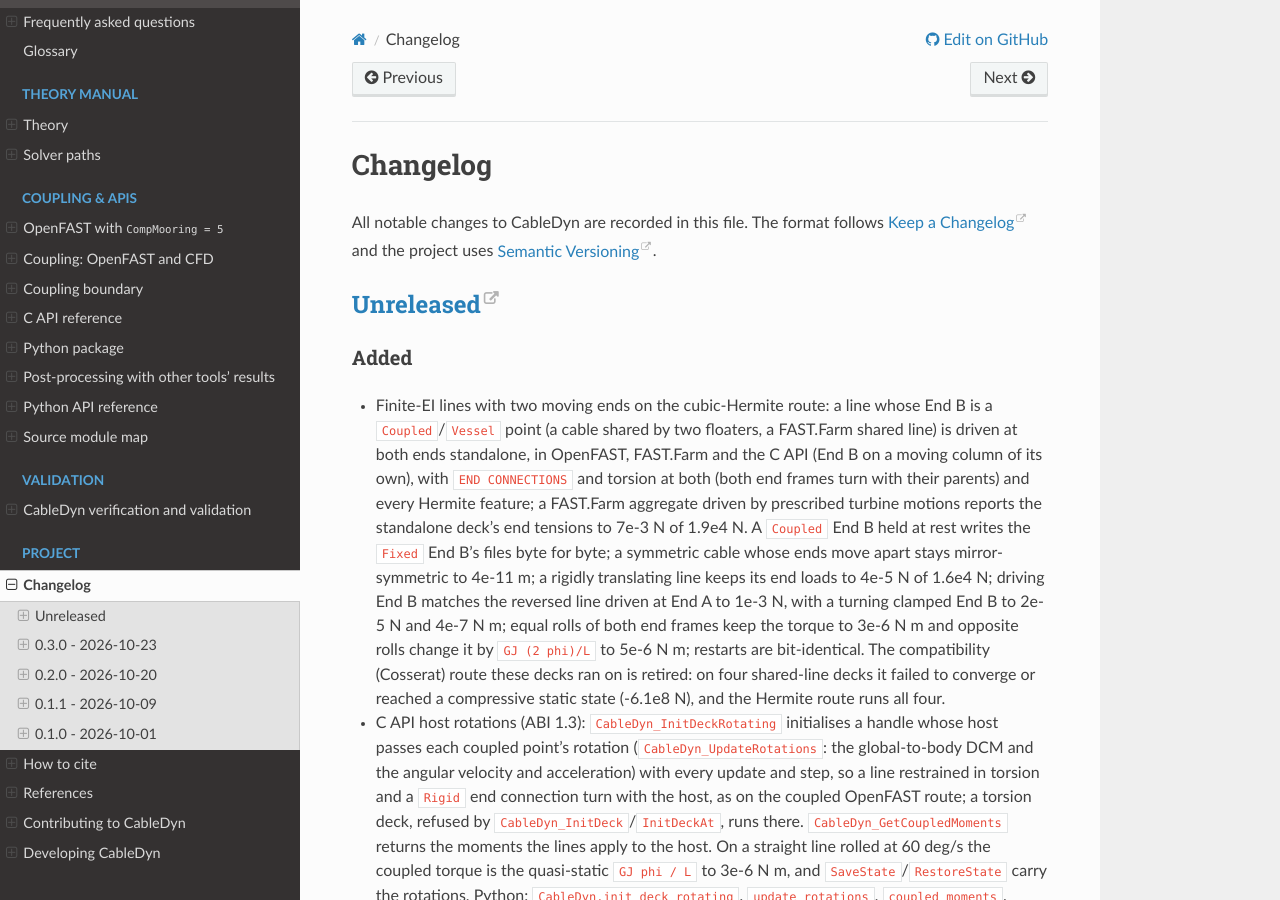
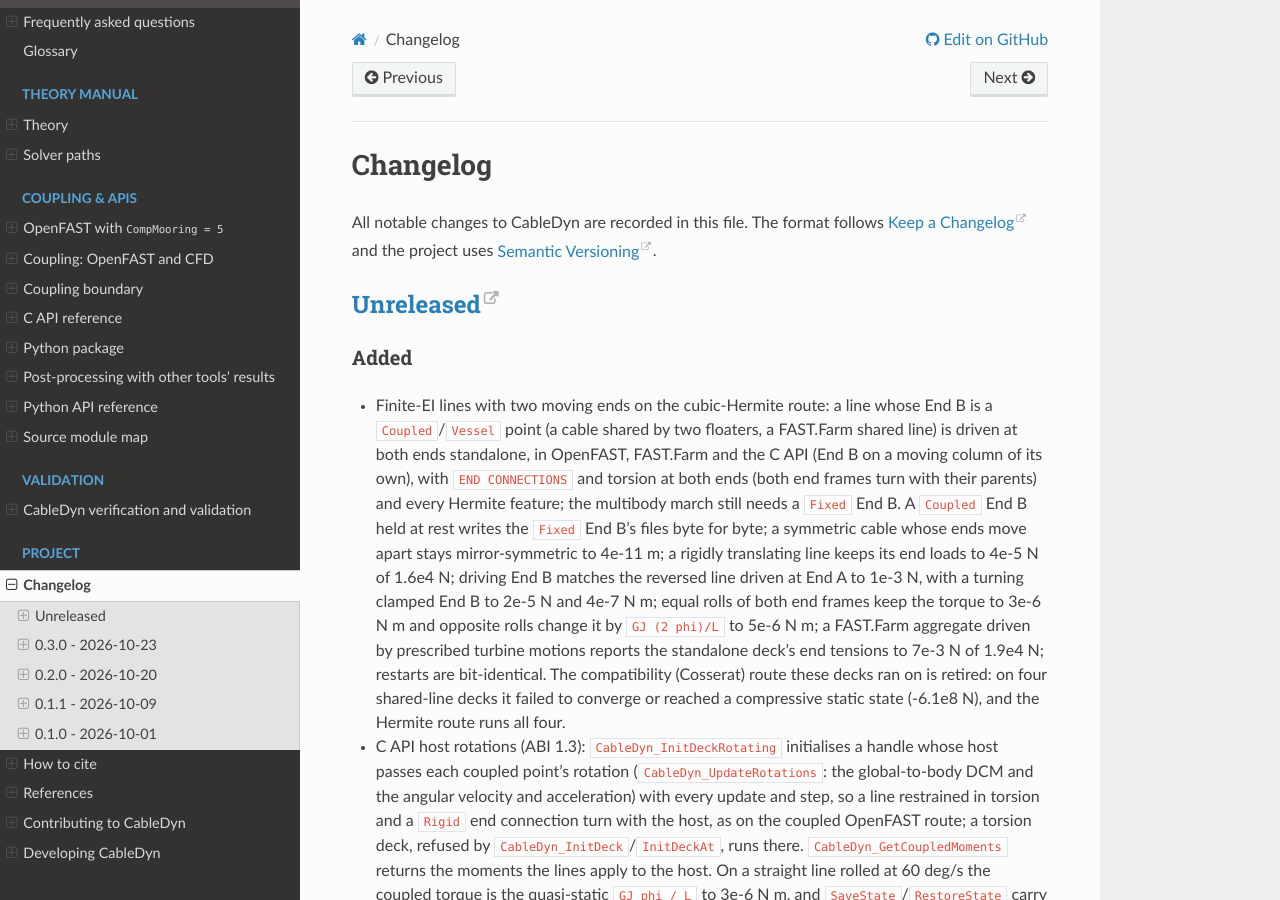
Before and after one commit to SMI-Lab-Inha/CableDyn, a Sphinx documentation site: the page built from doc/changelog.md, in a window 1280 px wide and 900 px high. Built offline with Sphinx 7.4.7 and the Read the Docs theme 3.1.0, drawn with Linux system fonts in a browser that asks for light colours.

Commit message:
refactor(deck): remove the retired finite-EI compatibility deck route
With every standalone finite-EI deck on the cubic-Hermite route (a line with two
moving ends included), the deck plumbing of the Cosserat compatibility route was
unreachable: its model type (FiniteDeckModel), builder, march, motion transfer,
output rows, line files, range sampling and init summaries, and the fmodels
branches of the shared row writer and range setup. They are removed (1339
lines); the Cosserat library modules and their own tests stay. No reachable code
changes: the full suite passes and the examples A/B is 53/53 identical.

Signed-off-by: Jae Hoon Seo <jaehoon.seo@inha.ac.kr>

```diff
--- a/CHANGELOG.md
+++ b/CHANGELOG.md
@@ -13,16 +13,17 @@
 - Finite-EI lines with two moving ends on the cubic-Hermite route: a line whose End B is a
   `Coupled`/`Vessel` point (a cable shared by two floaters, a FAST.Farm shared line) is driven at
   both ends standalone, in OpenFAST, FAST.Farm and the C API (End B on a moving column of its
-  own), with `END CONNECTIONS` and torsion at both (both end frames turn with their parents) and
-  every Hermite feature; a FAST.Farm aggregate driven by prescribed turbine motions reports the
-  standalone deck's end tensions to 7e-3 N of 1.9e4 N. A `Coupled` End B held at rest writes the `Fixed` End B's files byte
-  for byte; a symmetric cable whose ends move apart stays mirror-symmetric to 4e-11 m; a rigidly
-  translating line keeps its end loads to 4e-5 N of 1.6e4 N; driving End B matches the reversed
-  line driven at End A to 1e-3 N, with a turning clamped End B to 2e-5 N and 4e-7 N m; equal rolls
-  of both end frames keep the torque to 3e-6 N m and opposite rolls change it by `GJ (2 phi)/L` to
-  5e-6 N m; restarts are bit-identical. The compatibility (Cosserat) route these decks ran on is
-  retired: on four shared-line decks it failed to converge or reached a compressive static state
-  (-6.1e8 N), and the Hermite route runs all four.
+  own), with `END CONNECTIONS` and torsion at both ends (both end frames turn with their
+  parents) and every Hermite feature; the multibody march still needs a `Fixed` End B. A
+  `Coupled` End B held at rest writes the `Fixed` End B's files byte for byte; a symmetric cable
+  whose ends move apart stays mirror-symmetric to 4e-11 m; a rigidly translating line keeps its
+  end loads to 4e-5 N of 1.6e4 N; driving End B matches the reversed line driven at End A to
+  1e-3 N, with a turning clamped End B to 2e-5 N and 4e-7 N m; equal rolls of both end frames
+  keep the torque to 3e-6 N m and opposite rolls change it by `GJ (2 phi)/L` to 5e-6 N m; a
+  FAST.Farm aggregate driven by prescribed turbine motions reports the standalone deck's end
+  tensions to 7e-3 N of 1.9e4 N; restarts are bit-identical. The compatibility (Cosserat) route
+  these decks ran on is retired: on four shared-line decks it failed to converge or reached a
+  compressive static state (-6.1e8 N), and the Hermite route runs all four.
 - C API host rotations (ABI 1.3): `CableDyn_InitDeckRotating` initialises a handle whose host
   passes each coupled point's rotation (`CableDyn_UpdateRotations`: the global-to-body DCM and
   the angular velocity and acceleration) with every update and step, so a line restrained in
--- a/doc/solver_paths.rst
+++ b/doc/solver_paths.rst
@@ -146,9 +146,9 @@
 
 A finite-bending Cosserat rod with rotation DOFs (``CableDyn_Cosserat*``) is retained as a
 secondary, non-production path. It is not part of the validated product; its integration
-regressions carry the ``cosserat`` CTest label (``ctest -L cosserat``). The standalone driver
-uses it only for the uncommon
-finite-``EI`` topology in which both line ends move.
+regressions carry the ``cosserat`` CTest label (``ctest -L cosserat``). No deck route uses it:
+a finite-``EI`` line whose two ends move runs on the cubic-Hermite route like every other
+finite-``EI`` line.
 
 The element uses the geometrically exact rod strains of :ref:`Simo (1985) <ref-simo1985>`:
 the material strain
```
Also changed, not shown: doc/driver_format.md (+1 -1 lines), 2 other files.
